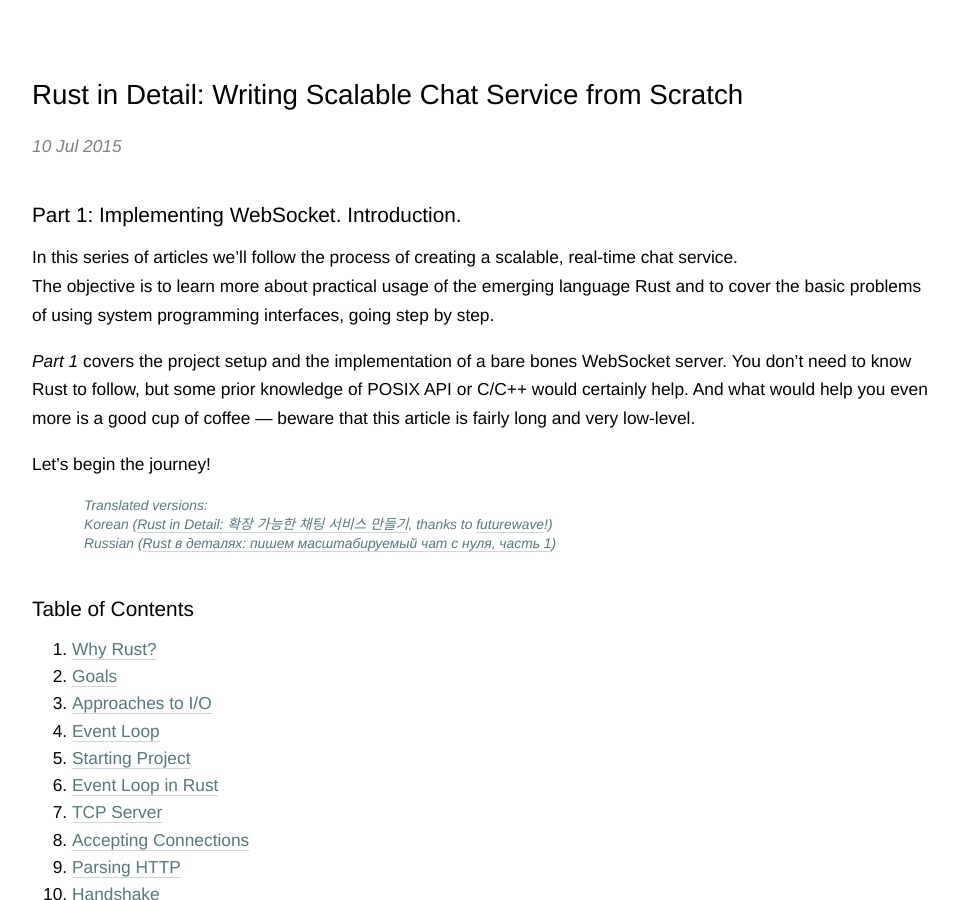
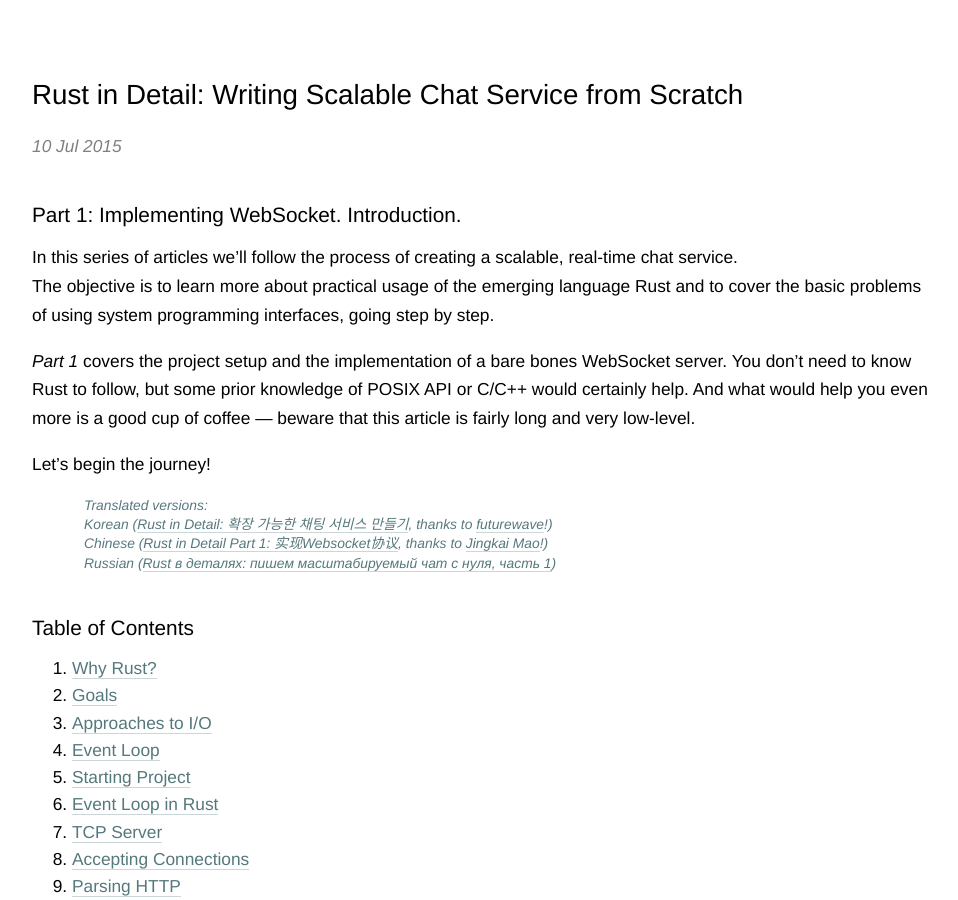
Before and after one commit to nbaksalyar/nbaksalyar.github.io, a Jekyll site: the page built from _posts/2015-07-10-writing-chat-in-rust.md, in a window 1280 px wide and 900 px high. Shown: the whole window, without its empty margins (158-1116 px from the left). Built offline with Jekyll 4.4.1, drawn with Linux system fonts in a browser that asks for light colours; comment, search, counter and statistics services are not loaded.

Commit message:
Add link to Chinese translation

```diff
--- a/_posts/2015-07-10-writing-chat-in-rust.md
+++ b/_posts/2015-07-10-writing-chat-in-rust.md
@@ -17,6 +17,7 @@ Let's begin the journey!
 <aside>
 Translated versions:<br/>
 Korean (<a href="http://blog.naver.com/futurewave01/220539095123">Rust in Detail: 확장 가능한 채팅 서비스 만들기</a>, thanks to <a href="https://brunch.co.kr/@futurewave">futurewave</a>!)<br/>
+Chinese (<a href="http://markindev.github.io/2016/02/15/Rust-in-Details-Part-1/">Rust in Detail Part 1: 实现Websocket协议</a>, thanks to <a href="http://markindev.github.io/">Jingkai Mao</a>!)<br/>
 Russian (<a href="http://habrahabr.ru/post/268609/">Rust в деталях: пишем масштабируемый чат с нуля, часть 1</a>)
 </aside>
 
```
